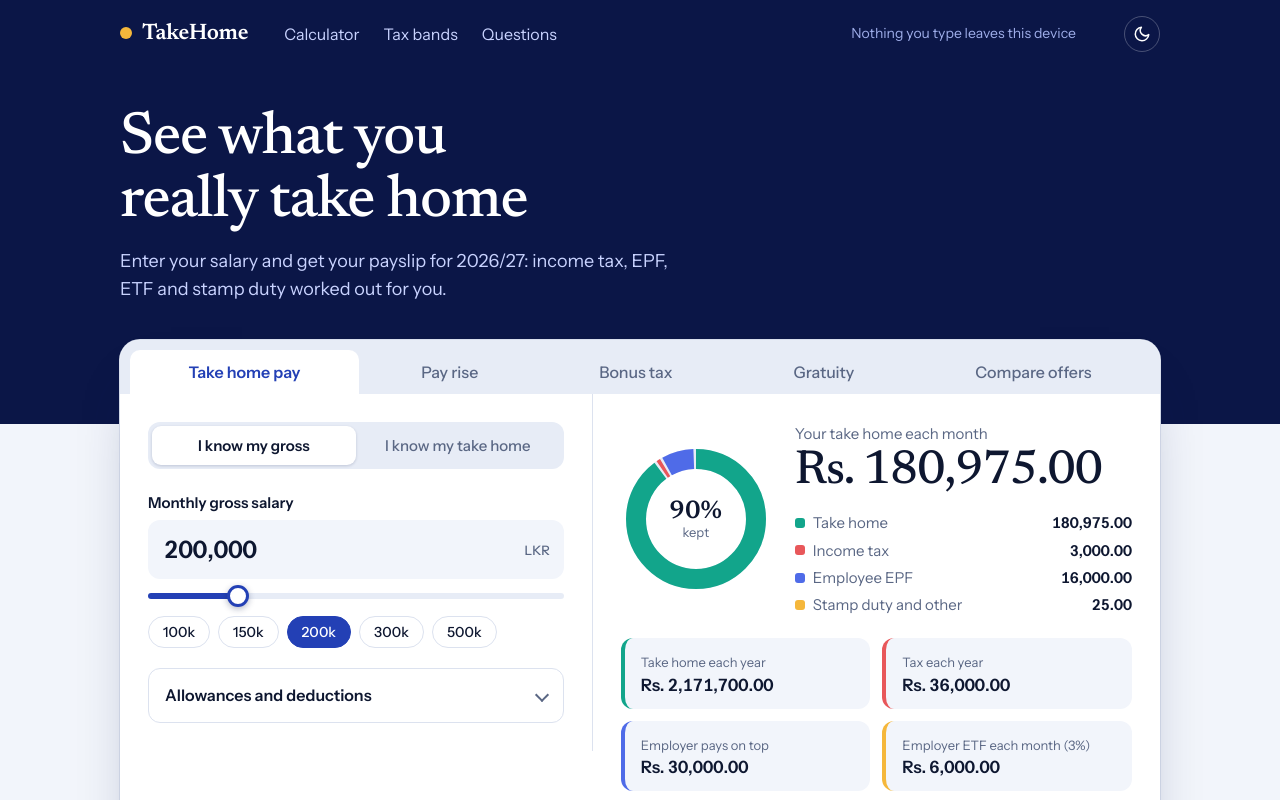
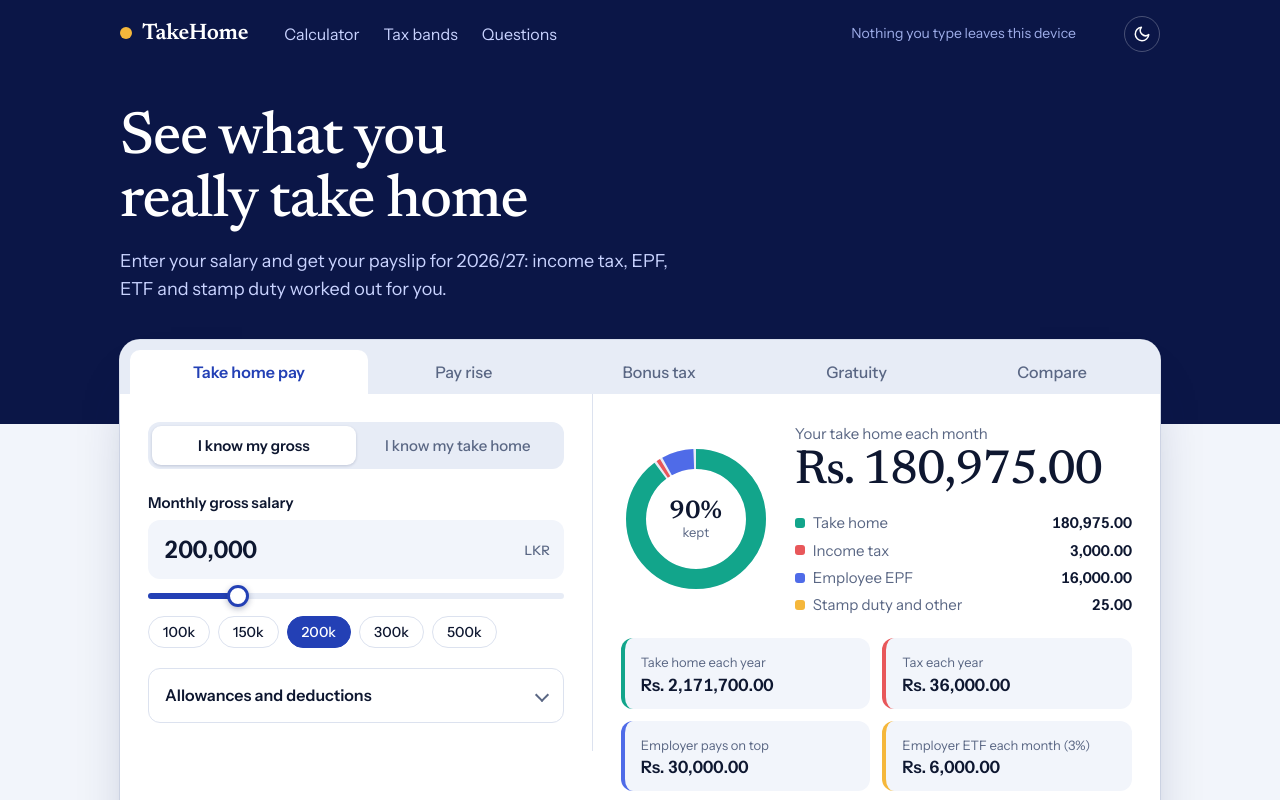
Before and after one commit to chami98/takeHome, a Next.js app: page / in a window 1280 px wide. Shown: the top 800 px of the page. Built offline with nearby package versions, Linux system fonts and the light colour scheme.

Commit message:
Improve mobile layout for compare tab and center print button

```diff
--- a/app/globals.css
+++ b/app/globals.css
@@ -152,6 +152,7 @@ footer { text-align:center; color:var(--mut); font-size:.875rem; padding:24px; b
   .stats { gap:8px; margin-bottom:18px; }
   .bands { margin-top:56px; } .bands th, .bands td { padding:10px 14px; }
   .faq { margin-top:56px; }
+  .btn-line { display:block; margin:6px auto 0; }
   .slip { padding:16px; gap:14px; } .slip-head h3 { font-size:1.5rem; }
   .slip-net { flex-direction:column; align-items:flex-start; padding:16px; } .slip-net b { font-size:1.5rem; }
   .slip-card { padding:14px; } .slip-card h4 { flex-wrap:wrap; } .slip-card h4 small { margin-left:18px; width:100%; text-align:left; }
@@ -167,7 +168,7 @@ footer { text-align:center; color:var(--mut); font-size:.875rem; padding:24px; b
 .cmp-head { background:var(--paper); } .cmp-head b { font-weight:600; }
 .cmp-key { background:var(--paper); } .cmp-key span { color:var(--ink); font-weight:600; } .cmp-key b { font-weight:600; }
 .cmp-row b.win { color:var(--teal); font-weight:700; }
-@media (max-width:560px){ .cmp-row { padding:10px 12px; gap:6px; font-size:.875rem; } }
+@media (max-width:560px){ .cmp-row { grid-template-columns:minmax(0,.85fr) minmax(0,1.1fr) minmax(0,1.1fr); padding:10px 12px; gap:8px; font-size:.8125rem; } }
 
 @media print {
   body * { visibility:hidden; }
--- a/components/Calculator.tsx
+++ b/components/Calculator.tsx
@@ -11,7 +11,7 @@ const TABS: { id: Tab; label: string }[] = [
   { id: 'increment', label: 'Pay rise' },
   { id: 'bonus', label: 'Bonus tax' },
   { id: 'gratuity', label: 'Gratuity' },
-  { id: 'compare', label: 'Compare offers' },
+  { id: 'compare', label: 'Compare' },
 ];
 const rs = (n: number) => `Rs. ${fmt(n)}`;
 const SCALE_MAX = 450000;
@@ -83,7 +83,8 @@ export default function Calculator() {
       <div className="tabs" role="tablist" aria-label="Calculators">
         {TABS.map((t) => (
           <button key={t.id} id={`tab-${t.id}`} role="tab" aria-selected={tab === t.id} aria-controls="tabpanel"
-            className={tab === t.id ? 'on' : ''} onClick={() => setTab(t.id)}>
+            className={tab === t.id ? 'on' : ''}
+            onClick={(e) => { setTab(t.id); e.currentTarget.scrollIntoView({ inline: 'center', block: 'nearest', behavior: 'smooth' }); }}>
             {t.label}
           </button>
         ))}
@@ -213,10 +214,10 @@ export default function Calculator() {
             <div className="inputs">
               <h3 className="offer-h"><i className="dot-a" />Offer A</h3>
               <AmountField label="Monthly gross salary" value={aGross} onChange={setAGross} max={1000000} />
-              <AmountField label="Basic salary (optional)" value={aBasic} onChange={setABasic} max={1000000} />
+              <AmountField label="Basic salary (optional)" value={aBasic} onChange={setABasic} max={1000000} slider={false} />
               <h3 className="offer-h"><i className="dot-b" />Offer B</h3>
               <AmountField label="Monthly gross salary" value={cGross} onChange={setCGross} max={1000000} />
-              <AmountField label="Basic salary (optional)" value={cBasic} onChange={setCBasic} max={1000000} />
+              <AmountField label="Basic salary (optional)" value={cBasic} onChange={setCBasic} max={1000000} slider={false} />
               <p className="hint">Leave basic empty to treat the whole gross as basic. Stamp duty of Rs. 25 is included for both offers.</p>
             </div>
             <div className="results">
--- a/components/ui.tsx
+++ b/components/ui.tsx
@@ -21,7 +21,7 @@ export function Segmented<T extends string>({ label, value, onChange, options }:
 }
 
 /** Formatted money input with a slider underneath and optional preset chips. */
-export function AmountField({ label, value, onChange, max, step = 5000, presets, suffix = 'LKR' }: {
+export function AmountField({ label, value, onChange, max, step = 5000, presets, suffix = 'LKR', slider = true }: {
   label: string;
   value: number;
   onChange: (v: number) => void;
@@ -29,6 +29,7 @@ export function AmountField({ label, value, onChange, max, step = 5000, presets,
   step?: number;
   presets?: number[];
   suffix?: string;
+  slider?: boolean;
 }) {
   return (
     <div className="field">
@@ -41,9 +42,9 @@ export function AmountField({ label, value, onChange, max, step = 5000, presets,
           <em>{suffix}</em>
         </span>
       </label>
-      <input className="range" type="range" min={0} max={max} step={step} aria-label={`${label} slider`}
+      {slider && <input className="range" type="range" min={0} max={max} step={step} aria-label={`${label} slider`}
         value={Math.min(value, max)} onChange={(e) => onChange(Number(e.target.value))}
-        style={{ ['--p' as string]: `${(Math.min(value, max) / max) * 100}%` }} />
+        style={{ ['--p' as string]: `${(Math.min(value, max) / max) * 100}%` }} />}
       {presets && (
         <div className="chips">
           {presets.map((v) => (
```
